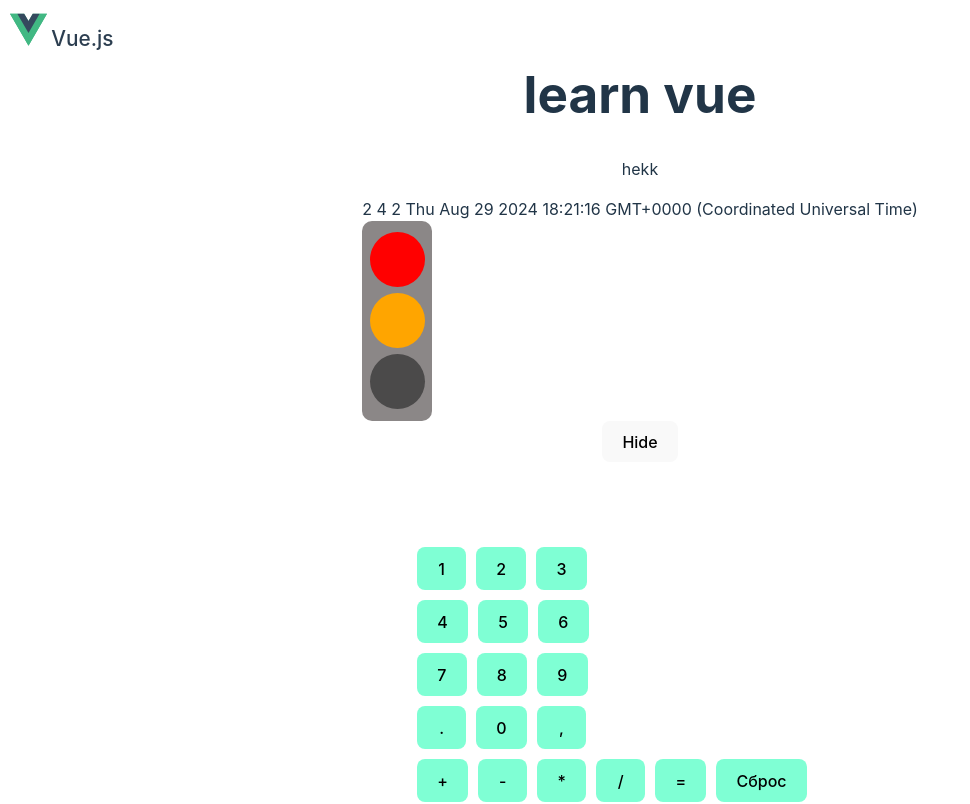
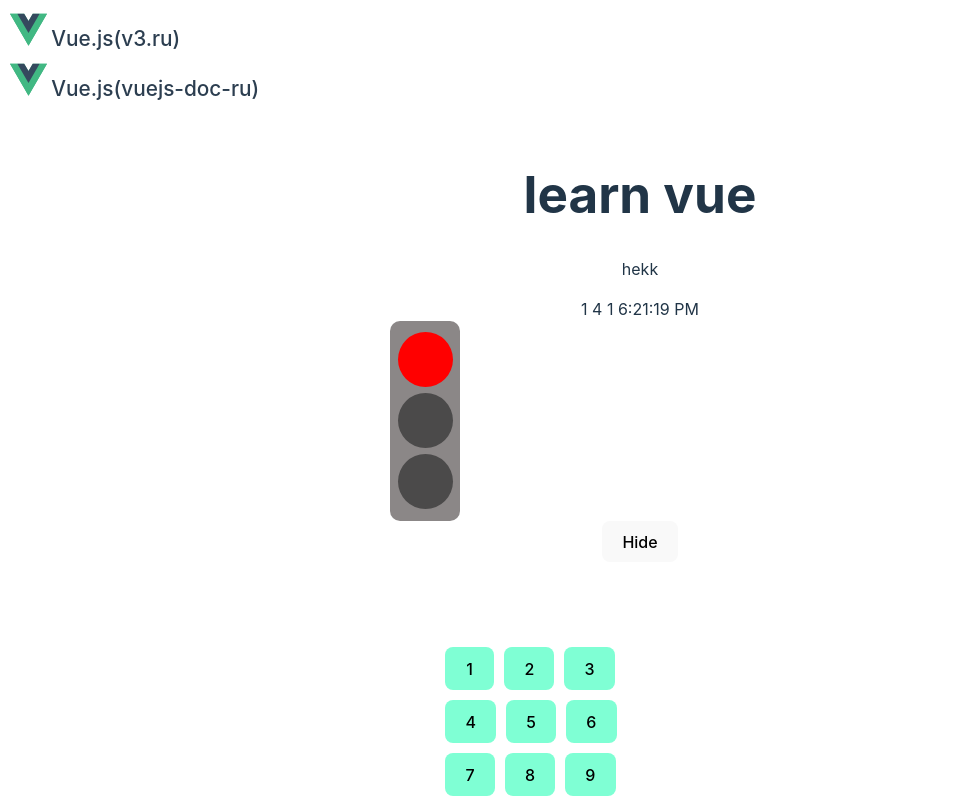
Before and after one commit to IshkhanB/VUE, a Vue app: page / in a window 1280 px wide. Shown: the top 804 px of the page, without its empty margins (0-970 px from the left). Built offline with nearby package versions, Linux system fonts and the light colour scheme.

Commit message:
Анимация

```diff
--- a/package.json
+++ b/package.json
@@ -9,6 +9,7 @@
     "preview": "vite preview"
   },
   "dependencies": {
+    "gsap": "^3.12.5",
     "vue": "^3.4.35"
   },
   "devDependencies": {
--- a/src/components/NewFile.vue
+++ b/src/components/NewFile.vue
@@ -1,6 +1,14 @@
 <template>
+  <div class="homeHed">
   <div>
-   <a class="vueV3" target="_blank" href="https://v3.ru.vuejs.org/ru/guide/introduction.html" ><img src="/vue.svg"> <span style="color: #2c3e50; font-size: 1.3rem;;">Vue.js</span></a>
+   <a class="vueV3" target="_blank" href="https://v3.ru.vuejs.org/ru/guide/introduction.html" ><img src="/vue.svg"> <span style="color: #2c3e50; font-size: 1.3rem;;">Vue.js(v3.ru)</span></a>
+  </div>
+  <div>
+   <a class="vueJs" target="_blank" href="https://vuejs-doc-ru.vercel.app/guide/introduction.html" ><img src="/vue.svg"> <span style="color: #2c3e50; font-size: 1.3rem;;">Vue.js(vuejs-doc-ru)</span></a>
+
+  </div>
+  <br>
+
   </div>
   <button @click="count++">
     Нажимай раз в год <span class="count">{{ count }}</span>
@@ -36,6 +44,7 @@ watch(()=>count.value, (val)=>{
 
 <style scoped>
 
+
 body {
   background-color: antiquewhite;
 }
@@ -52,6 +61,11 @@ button{
   position: absolute;
   top: 10px;
   left: 10px;
+}
+.vueJs{
+  position: absolute;
+  top: 60px;
+  left: 10px;
+}
 
-}
 </style>
--- a/src/components/TrafficLight.vue
+++ b/src/components/TrafficLight.vue
@@ -2,11 +2,15 @@
   {{ num }}
   {{ timer }}
   {{ num }}
-  {{ Date() }}
+  {{ date.toLocaleTimeString()}}
+  <div>
+  <Transition name="svePerex">
   <div class="divKrug">
     <div :style="num == 1 || num == 2 ? 'background-color: red;' : ''"></div>
     <div :style="num == 0 || num == 2 ? 'background-color: orange;' : ''"></div>
     <div :style="num == 3 ? 'background-color: green;' : ''"></div>
+  </div>
+  </Transition>
   </div>
 </template>
 
@@ -19,30 +23,34 @@ import { ref, onMounted, onBeforeUnmount } from "vue";
 //   })
 // }
 
+const date = ref(new Date())
 const num = ref(0);
 let timer: number
+let timerDate: number
 
 onMounted(()=>{
+  timerDate = setInterval(()=>{date.value=new Date()},1000)
   let time = 0
   timer = setTimeout(function changeColor() {
-    if (num.value == 0) { //желтый
+    if (num.value == 0) { //красный
       num.value = 1
-      time = 2000
-    } else if (num.value == 1) {//красный
+      time = 6000
+    } else if (num.value == 1) {//красножелтый
       num.value = 2
-      time = 5000
-    } else if (num.value == 2) {//красножелтый
+      time = 4000
+    } else if (num.value == 2) {//зеленый
       num.value = 3
-      time = 2000
-    } else if (num.value == 3) {  //зеленый
+      time = 10000
+    } else if (num.value == 3) {  //желтый
       num.value = 0
-      time = 11000
+      time = 4000
     }
     timer = setTimeout(changeColor, time)
   },time)
 })
 onBeforeUnmount(()=>{
   clearTimeout(timer)
+  clearInterval(timerDate)
 })
 
 </script>
@@ -58,6 +66,15 @@ onBeforeUnmount(()=>{
   background-color: rgb(139, 135, 135);
   border-radius: 10px;
 }
+.svePerex-enter-active,
+.svePerex-leave-active {
+  transition: opacity 1s ease;
+}
+
+.svePerex-enter-from,
+.svePerex-leave-to {
+  opacity: 0;
+}
 .divKrug div {
   margin: 3px;
   width: 55px;
--- a/src/style.css
+++ b/src/style.css
@@ -63,6 +63,7 @@ button:focus-visible {
   margin: 0 auto;
   padding: 2rem;
   text-align: center;
+  margin-top: 100px;
 }
 
 @media (prefers-color-scheme: light) {
```
Also changed, not shown: 1 other file (tests, documents, lock files or other folders).
